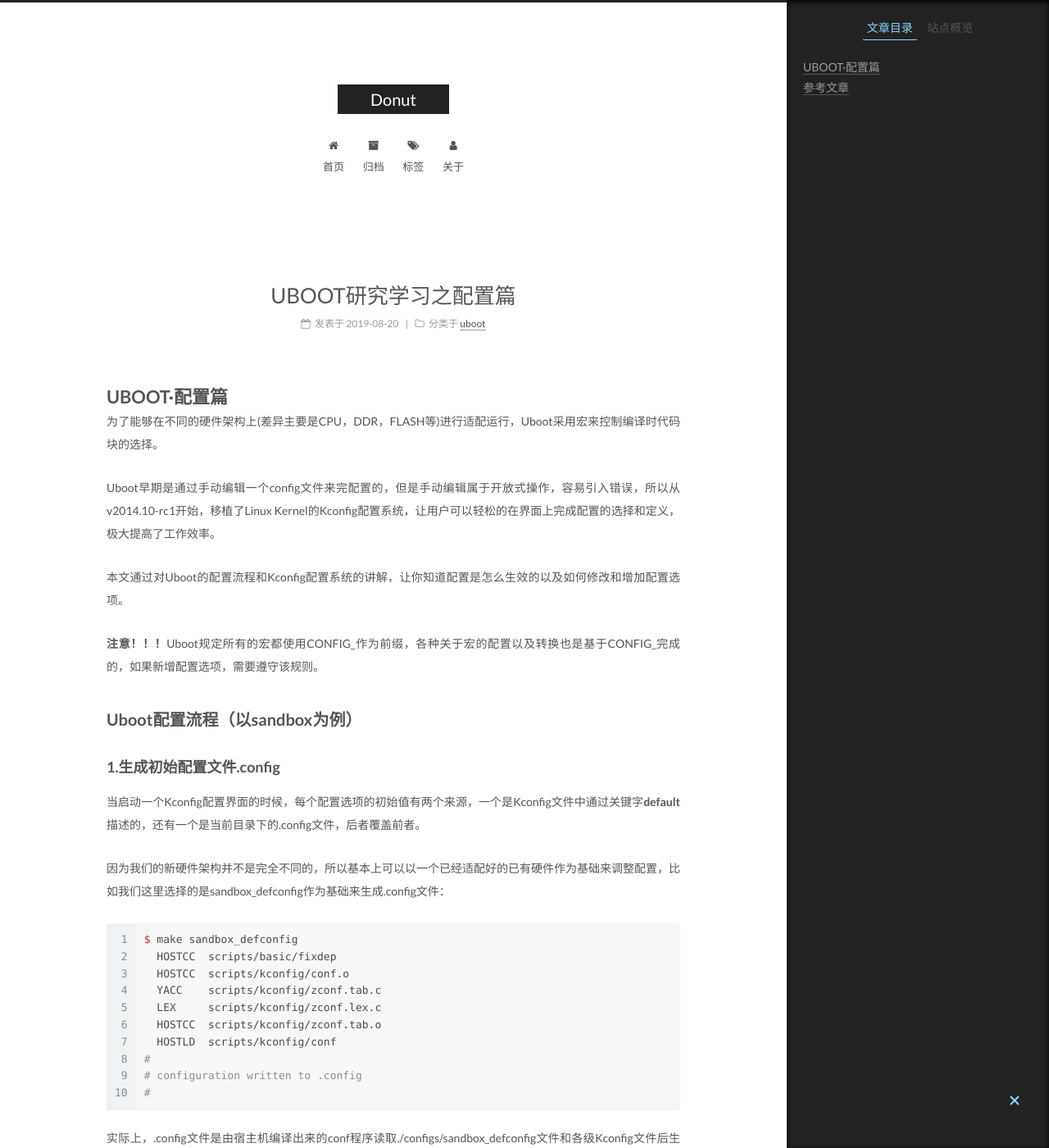
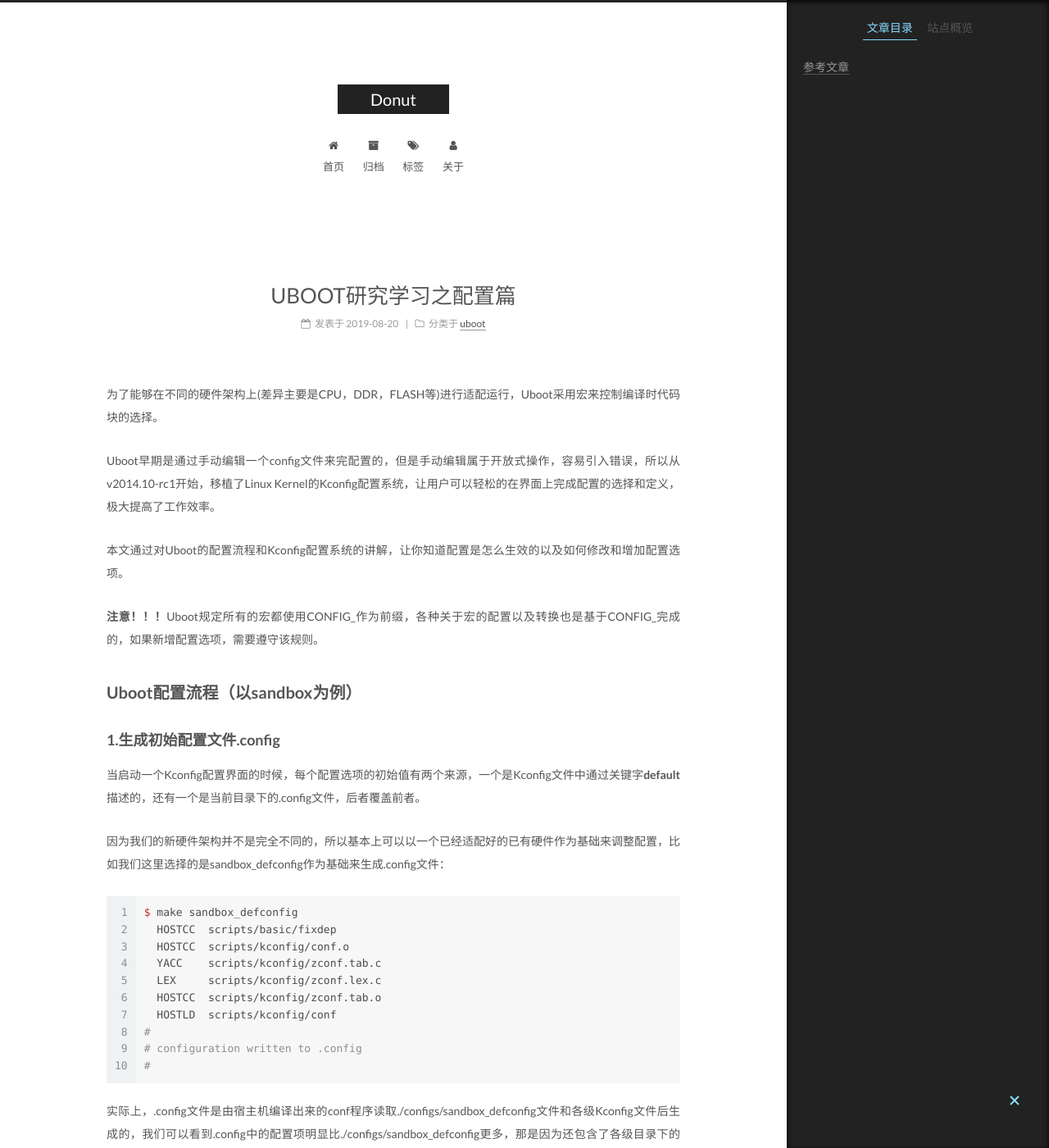
Before and after one commit to donut-uestc/donut-uestc.github.io, a Jekyll site: the page built from _posts/2019-08-20-uboot-kconfig.md, in a window 1280 px wide and 1400 px high. Shown: the whole window at 82% size. Built offline with Jekyll 4.4.1, drawn with Linux system fonts in a browser that asks for light colours.

Commit message:
更新：修改简介内容

```diff
--- a/_posts/2019-08-20-uboot-kconfig.md
+++ b/_posts/2019-08-20-uboot-kconfig.md
@@ -4,8 +4,6 @@ date: 2019-08-20 16:00:00
 categories:
 - uboot
 ---
-
-# UBOOT·配置篇
 
 为了能够在不同的硬件架构上(差异主要是CPU，DDR，FLASH等)进行适配运行，Uboot采用宏来控制编译时代码块的选择。
 
```
